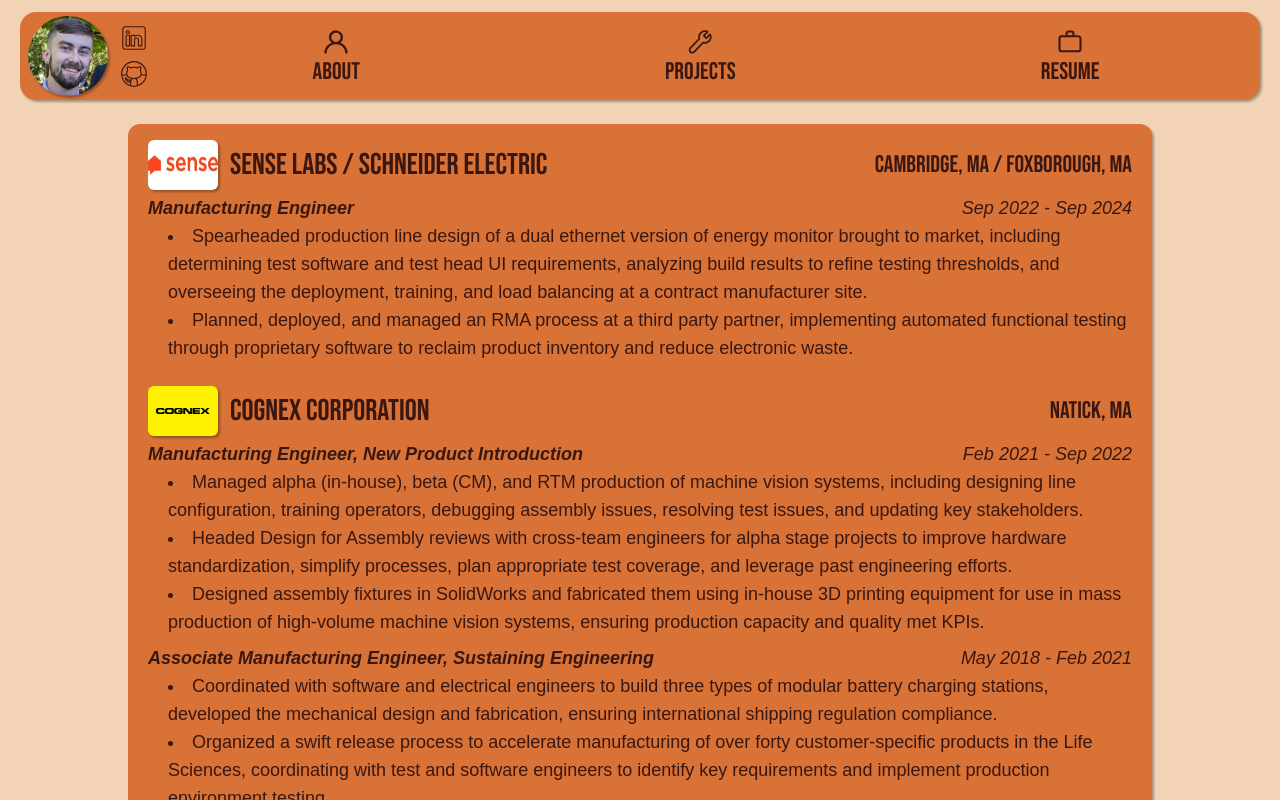
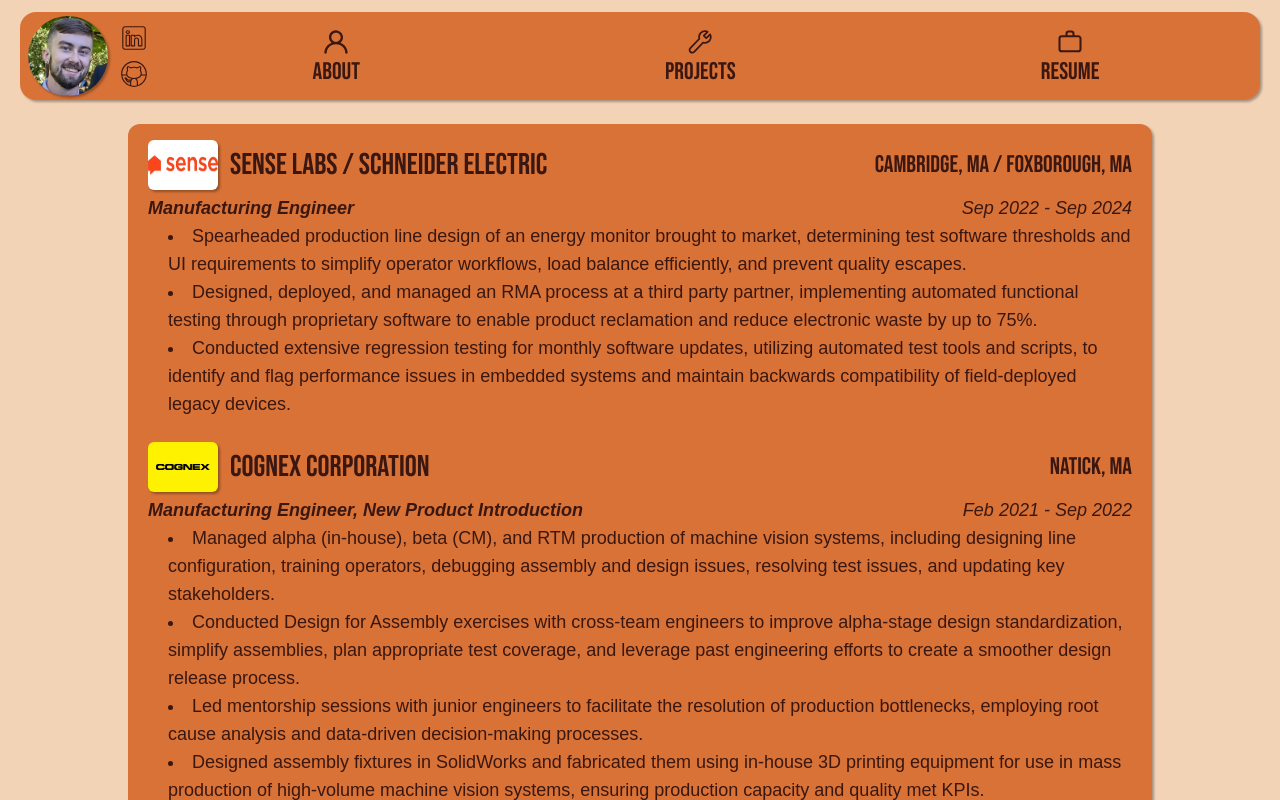
Before and after one commit to warren-cutler/warren-cutler-website, a React (Vite) app: page /resume in a window 1280 px wide. Shown: the top 800 px of the page. Built offline with nearby package versions, Linux system fonts and the light colour scheme.

Commit message:
update: Resume page/PDF to match March resume rewrite

```diff
--- a/src/data/jobsData.ts
+++ b/src/data/jobsData.ts
@@ -5,8 +5,9 @@
   dateStart: new Date("2022-09-01"),
   dateEnd: new Date("2024-09-01"),
   details: [
-    "Spearheaded production line design of a dual ethernet version of energy monitor brought to market, including determining test software and test head UI requirements, analyzing build results to refine testing thresholds, and overseeing the deployment, training, and load balancing at a contract manufacturer site.",
-    "Planned, deployed, and managed an RMA process at a third party partner, implementing automated functional testing through proprietary software to reclaim product inventory and reduce electronic waste.",
+    "Spearheaded production line design of an energy monitor brought to market, determining test software thresholds and UI requirements to simplify operator workflows, load balance efficiently, and prevent quality escapes.",
+    "Designed, deployed, and managed an RMA process at a third party partner, implementing automated functional testing through proprietary software to enable product reclamation and reduce electronic waste by up to 75%.",
+    "Conducted extensive regression testing for monthly software updates, utilizing automated test tools and scripts, to identify and flag performance issues in embedded systems and maintain backwards compatibility of field-deployed legacy devices.",
   ],
 };
 
@@ -15,18 +16,20 @@
   dateStart: new Date("2021-02-01"),
   dateEnd: new Date("2022-09-01"),
   details: [
-    "Managed alpha (in-house), beta (CM), and RTM production of machine vision systems, including designing line configuration, training operators, debugging assembly issues, resolving test issues, and updating key stakeholders.",
-    "Headed Design for Assembly reviews with cross-team engineers for alpha stage projects to improve hardware standardization, simplify processes, plan appropriate test coverage, and leverage past engineering efforts.",
+    "Managed alpha (in-house), beta (CM), and RTM production of machine vision systems, including designing line configuration, training operators, debugging assembly and design issues, resolving test issues, and updating key stakeholders.",
+    "Conducted Design for Assembly exercises with cross-team engineers to improve alpha-stage design standardization, simplify assemblies, plan appropriate test coverage, and leverage past engineering efforts to create a smoother design release process.",
+    "Led mentorship sessions with junior engineers to facilitate the resolution of production bottlenecks, employing root cause analysis and data-driven decision-making processes.",
     "Designed assembly fixtures in SolidWorks and fabricated them using in-house 3D printing equipment for use in mass production of high-volume machine vision systems, ensuring production capacity and quality met KPIs.",
   ],
 };
+
 const cognexSustainingRole: Role = {
   title: "Associate Manufacturing Engineer, Sustaining Engineering",
   dateStart: new Date("2018-05-01"),
   dateEnd: new Date("2021-02-01"),
   details: [
-    "Coordinated with software and electrical engineers to build three types of modular battery charging stations, developed the mechanical design and fabrication, ensuring international shipping regulation compliance.",
-    "Organized a swift release process to accelerate manufacturing of over forty customer-specific products in the Life Sciences, coordinating with test and software engineers to identify key requirements and implement production environment testing.",
+    "Designed, fabricated, and assembled custom modular battery charging/discharging stations, prioritizing ease of use and field repairability, ensuring global distribution centers adhered to lithium battery shipping regulations.",
+    "Organized a swift release process to accelerate development of over forty products in the Life Sciences, coordinating with software engineers to implement production environment testing according to stringent customer-specific requirements.",
   ],
 };
 
```
Also changed, not shown: 1 other file (tests, documents, lock files or other folders).
